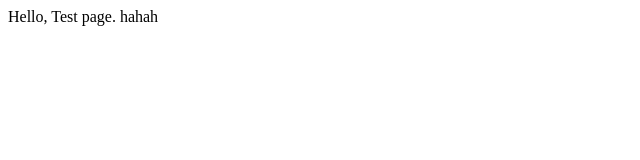
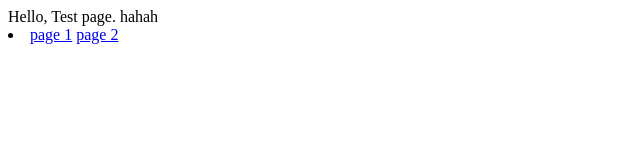
Before and after one commit to sechind/LearnVue, a plain HTML site: page index.html in a window 1280 px wide. Shown: the whole page, without its empty margins (0-640 px from the left). Drawn offline with Linux system fonts and the light colour scheme.

Commit message:
초기화

```diff
--- a/index.html
+++ b/index.html
@@ -4,5 +4,10 @@
     </head>
     <body>
         Hello, Test page. hahah
+
+        <li>
+            <a href="Pages/1.html">page 1</a>
+            <a href="Pages/2.html">page 2</a>
+        </li>
     </body>
 </html>
```
